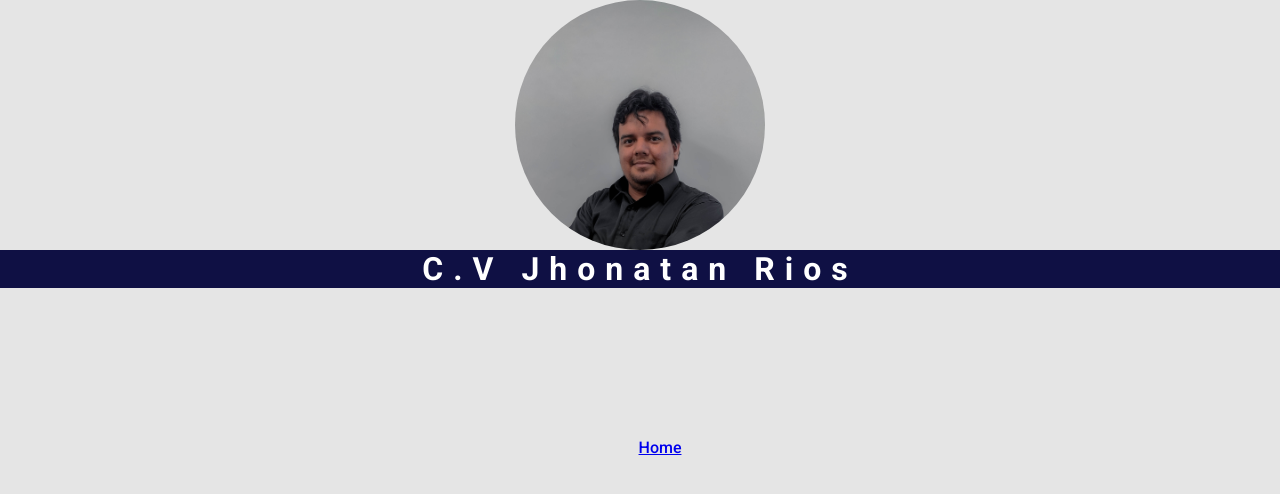
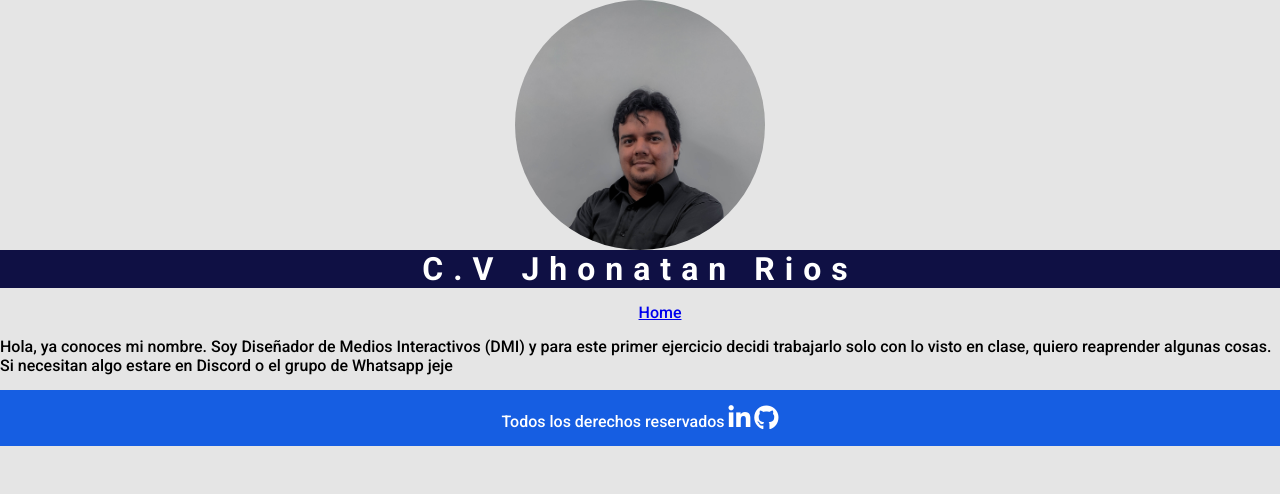
Before and after one commit to JhonatanRios/cv-frontend, a plain HTML site: page root/sobremi.html in a window 1280 px wide. Drawn offline with Linux system fonts and the light colour scheme.

Commit message:
Ajustar pagina sobre mí + el footer

```diff
--- a/root/css/styles.css
+++ b/root/css/styles.css
@@ -12,15 +12,20 @@ body {
     font-family: 'Roboto', sans-serif;
 }
 
-header {
-    margin: 0 0 150px;
-}
-
 footer {
     padding: 15px;
     box-sizing: border-box;
     background: #165ee2;
     color: #fff;
+}
+
+footer i {
+    font-size: 25px;
+    color: #fff;
+}
+
+footer i:hover {
+    opacity: .8;
 }
 
 .center {
--- a/root/sobremi.html
+++ b/root/sobremi.html
@@ -5,7 +5,7 @@
     <meta http-equiv="X-UA-Compatible" content="IE=edge">
     <meta name="viewport" content="width=device-width, initial-scale=1.0">
     <title>Jhonatan Rios - CV - Sobre Mí</title>
-    <link rel="stylesheet" href="https://cdnjs.cloudflare.com/ajax/libs/font-awesome/4.7.0/css/font-awesome.min.css">
+    <link rel="stylesheet" href="https://cdnjs.cloudflare.com/ajax/libs/font-awesome/6.2.0/css/all.min.css" integrity="sha512-xh6O/CkQoPOWDdYTDqeRdPCVd1SpvCA9XXcUnZS2FmJNp1coAFzvtCN9BmamE+4aHK8yyUHUSCcJHgXloTyT2A==" crossorigin="anonymous" referrerpolicy="no-referrer" />
 
 
     <link rel="stylesheet" href="./css/styles.css">
@@ -25,6 +25,14 @@
                 </li>
             </ul>
         </nav>
+        <section>
+            <p>Hola, ya conoces mi nombre. Soy Diseñador de Medios Interactivos (DMI) y para este primer ejercicio decidi trabajarlo solo con lo visto en clase, quiero reaprender algunas cosas. Si necesitan algo estare en Discord o el grupo de Whatsapp jeje</p>
+        </section>
     </main>
+    <footer class="center">
+        <span>Todos los derechos reservados</span>
+        <a href="https://www.linkedin.com/in/jhonatanrios/"><i class="fa-brands fa-linkedin-in"></i></a>
+        <a href="https://github.com/JhonatanRios"><i class="fa-brands fa-github"></i></a>
+    </footer>
 </body>
 </html>
```
